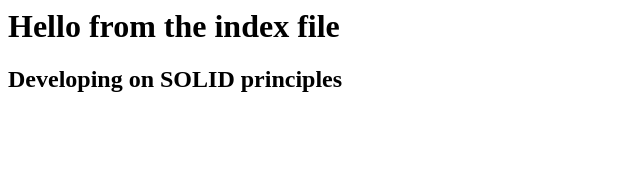
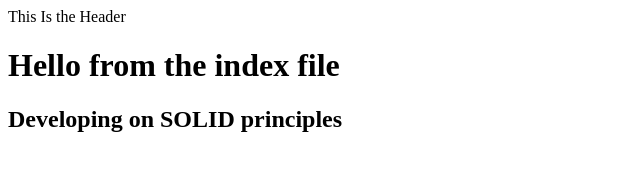
Before and after one commit to Jose-Nuel21/GITLEARNING, a plain HTML site: page index.html in a window 1280 px wide. Shown: the whole page, without its empty margins (0-640 px from the left). Drawn offline with Linux system fonts and the light colour scheme.

Commit message:
Add Header

```diff
--- a/index.html
+++ b/index.html
@@ -6,6 +6,9 @@
     <title>Document</title>
 </head>
 <body>
+    <header>
+        This Is the Header
+    </header>
 
     <script src="app.js"></script>
     <h1>Hello from the index file</h1>
```
